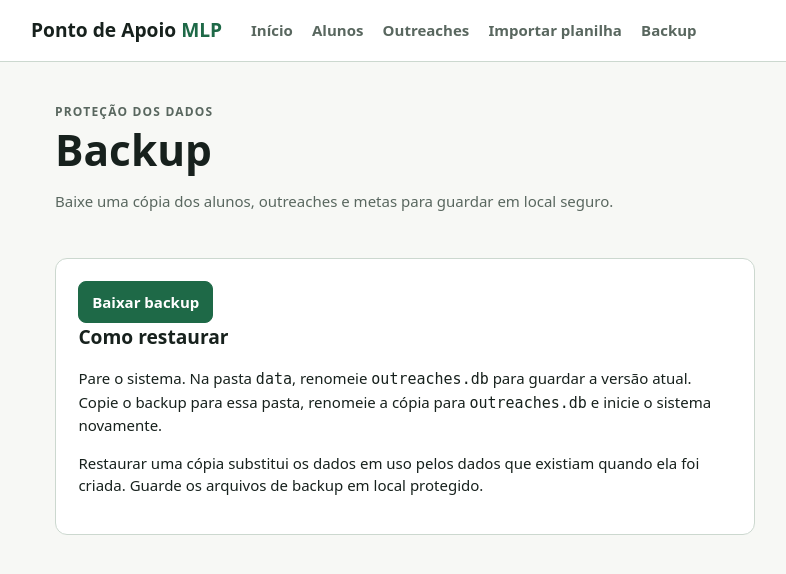
After one commit to MarcioBelucci/ponto-de-apoio, a Flask app: page /backup in a window 1280 px wide. The commit adds this page. Shown: the top 574 px of the page, without its empty margins (29-815 px from the left). Run offline with Flask 3, Linux system fonts and the light colour scheme.

Commit message:
Add backup functionality with download option and restore instructions; update templates and tests

```diff
--- a/ponto_apoio/__init__.py
+++ b/ponto_apoio/__init__.py
@@ -8,6 +8,7 @@ from flask import Flask, abort, request, session
 
 from ponto_apoio.database import init_app as init_database
 from ponto_apoio.routes.campaigns import register_campaign_routes
+from ponto_apoio.routes.backup import register_backup_routes
 from ponto_apoio.routes.dashboard import register_dashboard_routes
 from ponto_apoio.routes.students import register_student_routes
 
@@ -46,4 +47,5 @@ def create_app():
     register_dashboard_routes(app)
     register_student_routes(app)
     register_campaign_routes(app)
+    register_backup_routes(app)
     return app
--- /dev/null
+++ b/ponto_apoio/routes/backup.py
@@ -0,0 +1,32 @@
+"""Download de uma cópia consistente do banco de dados."""
+
+import io
+import sqlite3
+from datetime import datetime
+
+from flask import render_template, send_file
+
+from ponto_apoio.database import get_db
+
+
+def register_backup_routes(app):
+    @app.get('/backup')
+    def backup_page():
+        return render_template('backup.html')
+
+    @app.post('/backup/download')
+    def download_backup():
+        destination = sqlite3.connect(':memory:')
+        try:
+            get_db().backup(destination)
+            destination.execute('DELETE FROM pending_imports')
+            destination.commit()
+            data = destination.serialize()
+        finally:
+            destination.close()
+        response = send_file(
+            io.BytesIO(data), mimetype='application/vnd.sqlite3', as_attachment=True,
+            download_name=f"ponto-de-apoio-{datetime.now():%Y-%m-%d-%H%M%S}.db",
+        )
+        response.headers['Cache-Control'] = 'no-store'
+        return response
--- /dev/null
+++ b/templates/backup.html
@@ -0,0 +1,11 @@
+{% extends 'base.html' %}
+{% block title %}Backup · Ponto de Apoio{% endblock %}
+{% block content %}
+  <div class="page-heading"><div><p class="eyebrow">Proteção dos dados</p><h1>Backup</h1><p>Baixe uma cópia dos alunos, outreaches e metas para guardar em local seguro.</p></div></div>
+  <section class="panel narrow">
+    <form method="post" action="{{ url_for('download_backup') }}"><input type="hidden" name="_csrf_token" value="{{ csrf_token() }}"><button class="button primary">Baixar backup</button></form>
+    <h2>Como restaurar</h2>
+    <p>Pare o sistema. Na pasta <code>data</code>, renomeie <code>outreaches.db</code> para guardar a versão atual. Copie o backup para essa pasta, renomeie a cópia para <code>outreaches.db</code> e inicie o sistema novamente.</p>
+    <p>Restaurar uma cópia substitui os dados em uso pelos dados que existiam quando ela foi criada. Guarde os arquivos de backup em local protegido.</p>
+  </section>
+{% endblock %}
--- a/templates/base.html
+++ b/templates/base.html
@@ -17,6 +17,7 @@
       <a href="{{ url_for('students') }}">Alunos</a>
       <a href="{{ url_for('campaigns') }}">Outreaches</a>
       <a href="{{ url_for('import_students') }}">Importar planilha</a>
+      <a href="{{ url_for('backup_page') }}">Backup</a>
     </nav>
   </header>
   <main id="main-content">
```
Also changed, not shown: tests/test_backup.py (added, +41 -0 lines), README.md.
